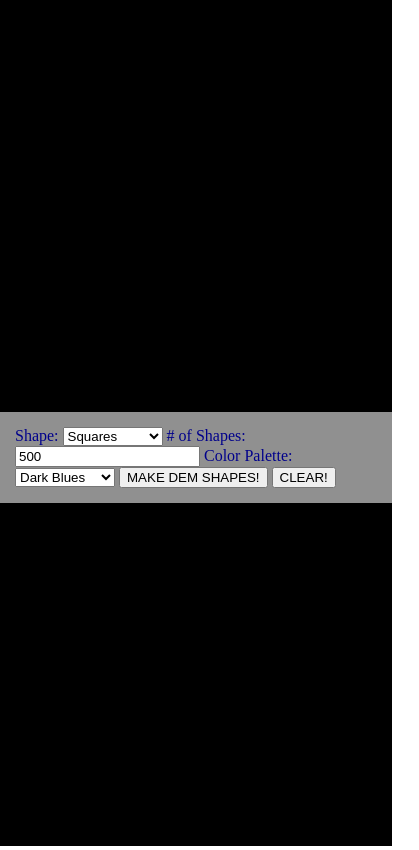
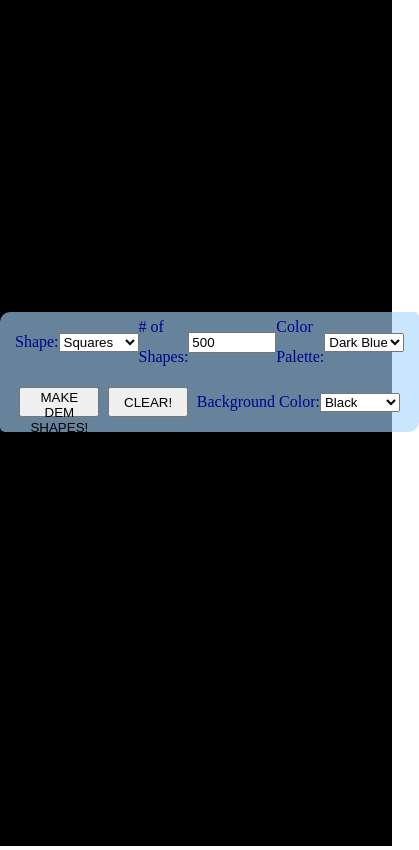
Before and after one commit to cooleydw494/ShapeFun, a plain HTML site: page index.html in a window 390 px wide. Shown: the whole page, 419 px wide, since content can reach past the window. Drawn offline with Linux system fonts and the light colour scheme.

Commit message:
updated GUI to flex model, added background color, and media queries

```diff
--- a/css/style.css
+++ b/css/style.css
@@ -7,14 +7,52 @@ body {
     background-color: black;
 }
 #guiForm {
-    padding: 15px;
-    background-color: rgba(159, 159, 159, 0.91);
+    background-color: rgba(169, 215, 255, 0.61);
     color: darkblue;
     position: relative;
     bottom: 40vh;
-    margin-top: -100px;
+    width: 50%;
+    margin: 0 auto;
+    margin-top: -200px;
+    border-radius: 10px 5px;
 }
-#shapeType,
-#colorPalette {
+#guiForm .flexrow {
+    height: 30px;
+    line-height: 30px;
+    display: flex;
+    justify-content: space-around;
+    padding: 15px;
+}
+#guiForm .flexcolumn {
+    display: inline-flex;
+    align-items: center;
+}
+
+button,
+select,
+input {
     width: 100px;
 }
+
+
+/*MEDIA QUERIES*/
+@media screen and (max-width: 1200px) {
+    #guiForm {
+        width: 75%;
+    }
+    button,
+    select,
+    input {
+        width: 90px;
+    }
+}
+@media screen and (max-width: 800px) {
+    #guiForm {
+        width: 100%;
+    }
+    button,
+    select,
+    input {
+        width: 80px;
+    }
+}
--- a/index.html
+++ b/index.html
@@ -12,18 +12,24 @@
 
     <!-- GUI -->
     <form id="guiForm">
+       <div class="flexrow">
 
+           <div class="flexcolumn">
                 <!--SHAPE TYPE-->
                 <label for="shapeType">Shape: </label>
                 <select id="shapeType">
                     <option value="circle">Circles</option>
                     <option value="square" selected="selected">Squares</option>
                 </select>
+            </div><!--END flexcolumn-->
 
+            <div class="flexcolumn">
                 <!--NUMBER OF SHAPES-->
                 <label for="shapeNumber"># of Shapes: </label>
                 <input type="text" id="shapeNumber" value="500" required="required" />
+            </div><!--END flexcolumn-->
 
+            <div class="flexcolumn">
                 <!--COLOR PALETTE-->
                 <label for="colorPalette">Color Palette: </label>
                 <select id="colorPalette">
@@ -32,12 +38,28 @@
                     <option value="USA Cola">USA Cola</option>
                     <option value="Old School">Old School</option>
                 </select>
+            </div><!--END flexcolumn-->
+        </div> <!--END flexrow-->
 
+        <div class="flexrow">
             <!--SUBMIT-->
             <button type="button" id="submitButton">MAKE DEM SHAPES!</button>
 
             <!--CLEAR-->
             <button type="button" id="clearButton">CLEAR!</button>
+
+            <!--BACKGROUND COLOR-->
+            <div class="flexcolumn">
+                <label for="backgroundColor">Background Color: </label>
+                <select id="backgroundColor">
+                    <option value="black" selected="selected">Black</option>
+                    <option value="white">White</option>
+                    <option value="lightblue">Light Blue</option>
+                    <option value="#F8ECC2">Old Paper</option>
+                    <option value="#5E875A">Cactus</option>
+                </select>
+            </div><!--END flexcolumn-->
+        </div><!--END flexrow-->
 
     </form>
 
--- a/js/script.js
+++ b/js/script.js
@@ -12,6 +12,7 @@ var mouse = {
 window.addEventListener("mousemove", function(event) {
     mouse.x = event.x;
     mouse.y = event.y;
+    console.log(mouse);
 }, false);
 
 //GRAB HTML GUI ELEMENTS
@@ -20,6 +21,7 @@ var clearButton = document.getElementById("clearButton");
 var shapeTypeField = document.getElementById("shapeType");
 var shapeNumberField = document.getElementById("shapeNumber");
 var colorPaletteField = document.getElementById("colorPalette");
+var backgroundColorField = document.getElementById("backgroundColor");
 
 //DECLARE ALL CONTROL/GLOBAL VARIABLES
 var radiusMin = 2; //minimum radius of a circle
@@ -40,9 +42,10 @@ var oldSchoolPalette = ["#8C8619", "#BDB262", "BD8F24", "#A62E16", "#300906", "#
 //START ANIMATION
 animate();
 
-//EVENT LISTENER FOR FORM SUBMIT / ADD SHAPES
+//EVENT LISTENER FOR addShapes, clearShapes, and backgroundColor
 submitButton.addEventListener("click", addShapes, false);
 clearButton.addEventListener("click", clearShapes, false);
+backgroundColorField.addEventListener("change", setBackground, false);
 
 //FUNCTIONS##########################
 
@@ -97,7 +100,7 @@ function Circle(x, y, dx, dy, r, color, fillColor) {
         ctx.arc(x, y, r, 0, Math.PI * 2, false);
         ctx.fillStyle = fillColor;
         ctx.fill();
-        ctx.stroke();
+//        ctx.stroke();
     };
     //update circle method
     this.update = function () {
@@ -129,7 +132,7 @@ function Circle(x, y, dx, dy, r, color, fillColor) {
 }
 
 //square class "constructor" message
-function Square(x, y, dx, dy, side, color, fillColor) {
+function Square(x, y, dx, dy, side, fillColor) {
     this.x = x;
     this.y = y;
     this.dx = dx;
@@ -139,9 +142,7 @@ function Square(x, y, dx, dy, side, color, fillColor) {
     //square draw function
     this.draw = function() {
         ctx.fillStyle = fillColor;
-        ctx.strokeStyle = color;
         ctx.fillRect(x, y, side, side);
-        ctx.stroke();
     };
     //update square method
     this.update = function() {
@@ -194,8 +195,8 @@ function makeNewSquare(colorPalette) {
     var dx = (Math.random() - 0.5) * velMultiplier;
     var y = Math.random() * (canvas.width - side);
     var dy = (Math.random() - 0.5) * velMultiplier;
-    var color = randColor(colorPalette), fillColor = randColor(colorPalette);
-    shapeStack.push(new Square(x, y, dx, dy, side, color, fillColor));
+    var fillColor = randColor(colorPalette);
+    shapeStack.push(new Square(x, y, dx, dy, side, fillColor));
 }
 
 //PARSE COLOR PALETTE STRING TO GET CORRECT ARRAY
@@ -220,3 +221,9 @@ function randColor(colorPalette) {
     var index = (Math.floor(Math.random() * colorPalette.length));
     return colorPalette[index];
 }
+
+//change background color
+function setBackground() {
+    var color = backgroundColorField.value;
+    canvas.style.backgroundColor = color;
+}
```
Lines whose indentation alone changed are shown as unchanged.
